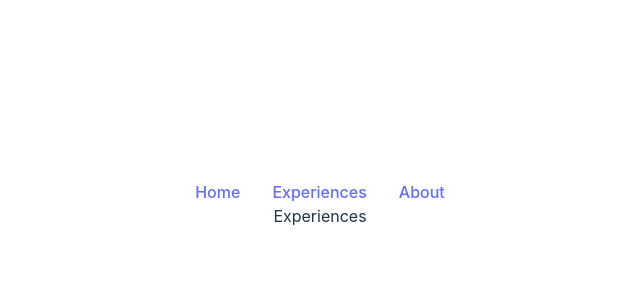
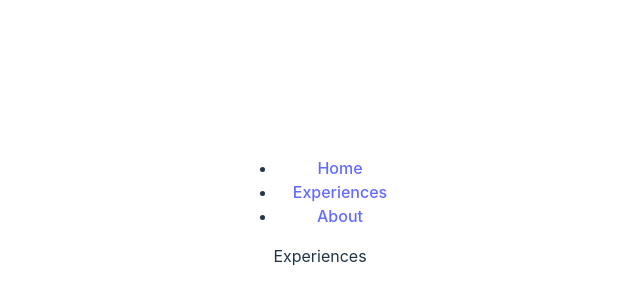
Before and after one commit to ThomasMoulins/app-cours, a React (Vite) app: page /experiences in a window 1280 px wide. Shown: the part 196-496 px from the top of the page, without its empty margins (320-960 px from the left). Built offline with nearby package versions, Linux system fonts and the light colour scheme.

Commit message:
Route correction

```diff
--- a/src/App.jsx
+++ b/src/App.jsx
@@ -4,11 +4,6 @@
 function App() {
   return (
     <>
-      <header>
-        <a href='/'>Home</a>
-        <a href='/experiences'>Experiences</a>
-        <a href='/about'>About</a>
-      </header>
       <Router />
     </>
   )
--- a/src/components/About.jsx
+++ b/src/components/About.jsx
@@ -1,8 +1,17 @@
-import React from 'react'
+import { Link } from "react-router-dom"
 
 const About = () => {
   return (
-    <div>About</div>
+    <>
+      <header>
+        <ul>
+          <li><Link to='/'>Home</Link></li>
+          <li><Link to='/experiences'>Experiences</Link></li>
+          <li><Link to='/about'>About</Link></li>
+        </ul>
+      </header>
+      <div>About</div>
+    </>
   )
 }
 
--- a/src/components/Experiences.jsx
+++ b/src/components/Experiences.jsx
@@ -1,8 +1,17 @@
-import React from 'react'
+import { Link } from 'react-router-dom'
 
 const Experiences = () => {
   return (
-    <div>Experiences</div>
+    <>
+    <header>
+        <ul>
+          <li><Link to='/'>Home</Link></li>
+          <li><Link to='/experiences'>Experiences</Link></li>
+          <li><Link to='/about'>About</Link></li>
+        </ul>
+      </header>
+      <div>Experiences</div>
+    </>
   )
 }
 
--- a/src/components/Home.jsx
+++ b/src/components/Home.jsx
@@ -1,8 +1,17 @@
-import React from 'react'
+import { Link } from 'react-router-dom'
 
 const Home = () => {
   return (
-    <div>Home</div>
+    <>
+      <header>
+        <ul>
+          <li><Link to='/'>Home</Link></li>
+          <li><Link to='/experiences'>Experiences</Link></li>
+          <li><Link to='/about'>About</Link></li>
+        </ul>
+      </header>
+      <div>Home</div>
+    </>
   )
 }
 
```
